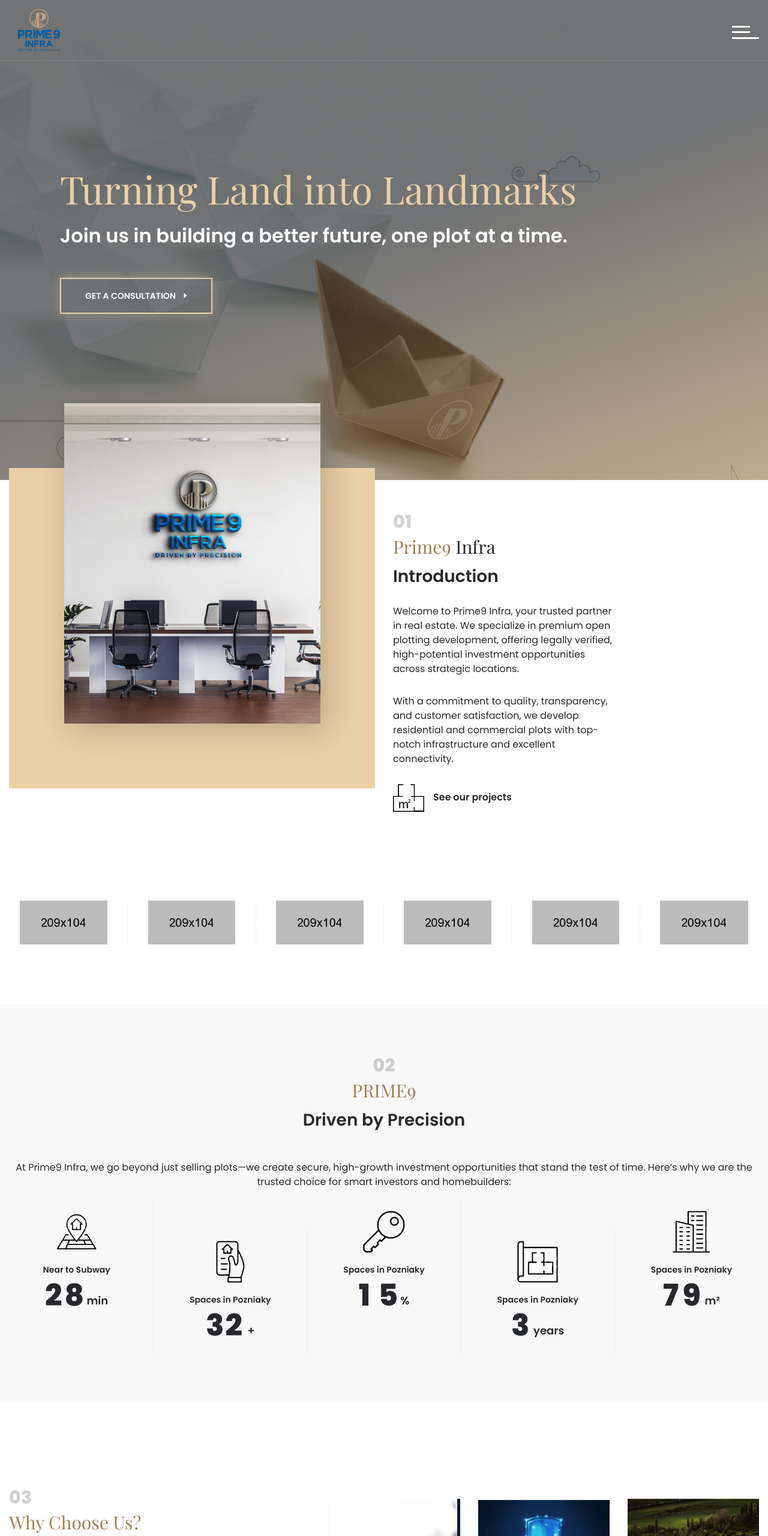
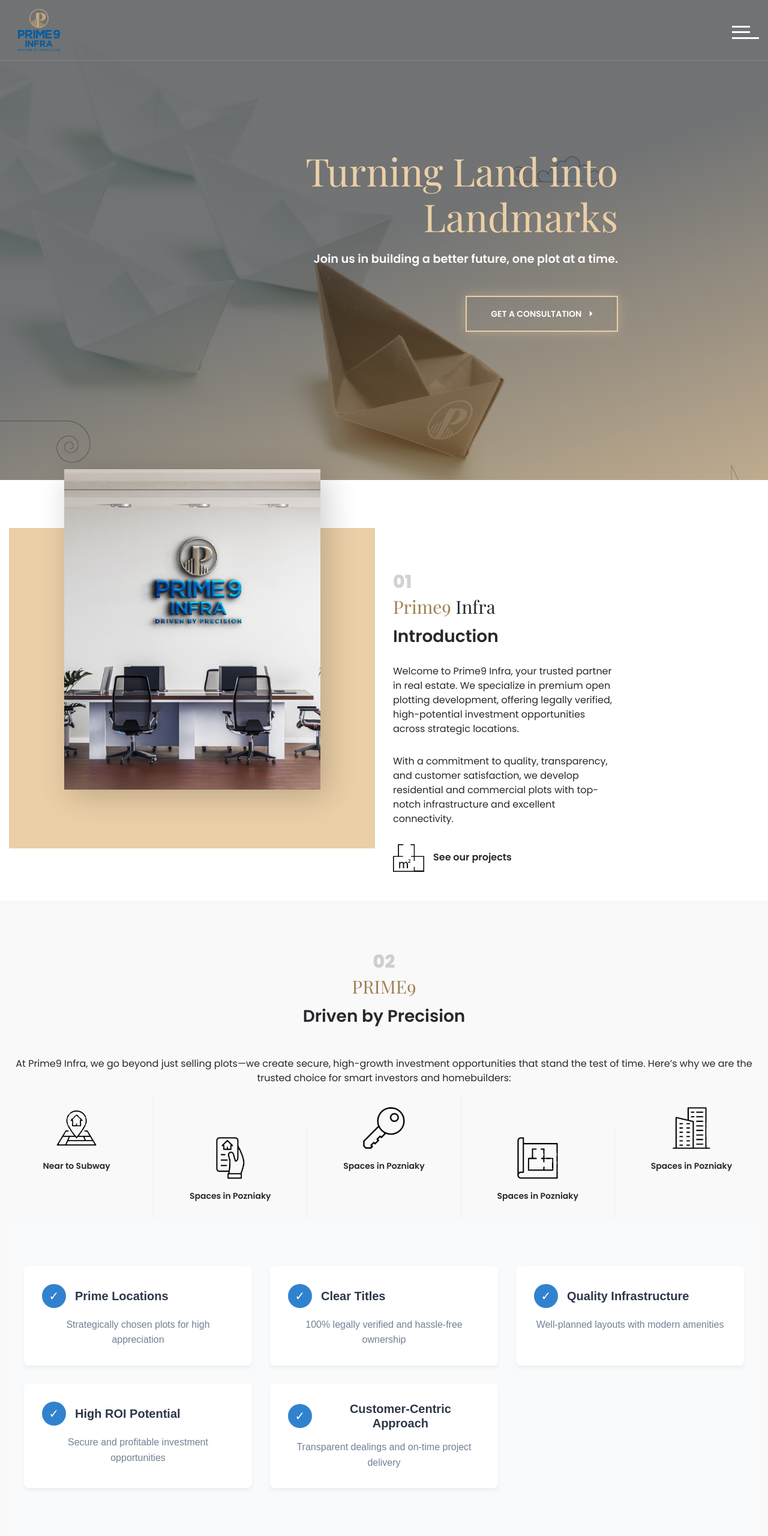
Before and after one commit to satyanarayana8179/prime9, a plain HTML site: page index.html in a window 1280 px wide. Shown: the top 2560 px of the page at 60% size. Drawn offline with nearby package versions, Linux system fonts and the light colour scheme.

Commit message:
latest12

```diff
--- a/css/style.css
+++ b/css/style.css
@@ -744,7 +744,7 @@ button[type=submit] {
   color: white;
   text-decoration: none;
   font-weight: 600;
-  padding: 10px 5px;
+  padding: 5px 0px;
 }
 
 .navbar .menu ul li a:hover {
@@ -1047,6 +1047,61 @@ button[type=submit] {
   color: #ebcfa7;
 }
 
+/* Add these classes to your slides */
+.slider-container .swiper-slide.slide-right .container {
+  text-align: right;
+  padding-right: 100px;
+  padding-left: 0;
+  margin-left: auto;
+}
+
+.slider-container .swiper-slide.slide-left .container {
+  text-align: left;
+  padding-left: 100px;
+  padding-right: 0;
+}
+
+/* Fix button alignment */
+.slider-container .swiper-slide.slide-right .container a {
+  float: right;
+}
+
+/* Add these styles to your existing CSS */
+.slider-container .swiper-slide .container {
+  width: 100%;
+  max-width: 800px; /* Optional: set maximum width */
+}
+
+/* Right-aligned slides */
+.slider-container .swiper-slide.slide-right .container {
+  margin-left: auto;
+  padding-right: 10px; /* Reduced from 100px for better proportion */
+  padding-left: 0;
+}
+
+/* Left-aligned slide */
+.slider-container .swiper-slide.slide-left .container {
+  margin-right: auto;
+  padding-left: 10px; /* Reduced from 100px for better proportion */
+  padding-right: 0;
+}
+
+/* Responsive text sizing */
+.slider-container .swiper-slide .container h1 {
+  font-size: 3.5vw; /* Reduced from 5vw */
+  line-height: 1.2;
+}
+
+.slider-container .swiper-slide .container h2 {
+  font-size: 1.2rem;
+  margin-bottom: 30px;
+}
+
+/* Button adjustments */
+.slider-container .swiper-slide .container a {
+  font-size: 13px;
+  padding: 0 30px;
+}
 
 
 /* PAGE HEADER */
--- a/index.html
+++ b/index.html
@@ -137,48 +137,37 @@
   <header class="slider">
     <div class="slider-container">
       <div class="swiper-wrapper">
-        <div class="swiper-slide" data-background="images/slide01.jpg" data-stellar-background-ratio="1.15">
+        <!-- Slide 01 - Right Aligned -->
+        <div class="swiper-slide slide-right" data-background="images/slide01.jpg" data-stellar-background-ratio="1.15">
           <div class="container">
             <h1>Turning Land into Landmarks</h1>
             <h2>Join us in building a better future, one plot at a time.</h2>
             <a href="#">GET A CONSULTATION <i class="fas fa-caret-right"></i></a>
+          </div>
+        </div>
 
-          </div>
-          <!-- end container -->
-        </div>
-        <!-- end swiper-slide -->
-        <div class="swiper-slide" data-background="images/slide02.jpg" data-stellar-background-ratio="1.15">
+        <!-- Slide 02 - Right Aligned -->
+        <div class="swiper-slide slide-right" data-background="images/slide02.jpg" data-stellar-background-ratio="1.15">
           <div class="container">
             <h1>Turning Land into Landmarks</h1>
             <h2>Join us in building a better future, one plot at a time.</h2>
             <a href="#">GET A CONSULTATION <i class="fas fa-caret-right"></i></a>
+          </div>
+        </div>
 
-          </div>
-          <!-- end container -->
-        </div>
-        <!-- end swiper-slide -->
-        <div class="swiper-slide" data-background="images/slide03.jpg" data-stellar-background-ratio="1.15">
+        <!-- Slide 03 - Left Aligned -->
+        <div class="swiper-slide slide-left" data-background="images/slide03.jpg" data-stellar-background-ratio="1.15">
           <div class="container">
             <h1>Turning Land into Landmarks</h1>
             <h2>Join us in building a better future, one plot at a time.</h2>
             <a href="#">GET A CONSULTATION <i class="fas fa-caret-right"></i></a>
-
           </div>
-          <!-- end container -->
         </div>
-        <!-- end swiper-slide -->
       </div>
-      <!-- Add Pagination -->
-      <div class="inner-elements">
-
-        <!-- end container -->
-      </div>
-      <!-- end inner-elements -->
     </div>
-    <!-- end slider-container -->
   </header>
   <!-- end slider -->
-  <section class="intro">
+  <section class="intro" style="margin-top: 100px;">
     <div class="container">
       <div class="row align-items-center">
         <div class="col-lg-6">
@@ -210,51 +199,7 @@
     </div>
     <!-- end container -->
   </section>
-  <!-- end intro -->
-  <section class="logos">
-    <div class="container">
-      <div class="row">
-        <div class="col-lg-2 col-md-4 col-sm-6 col-6 wow fadeInUp" data-wow-delay="0s">
-          <figure> <img src="images/logo01.jpg" alt="Image">
-            <h6>TABLE</h6>
-          </figure>
-        </div>
-        <!-- end col-2 -->
-        <div class="col-lg-2 col-md-4 col-sm-6 col-6 wow fadeInUp" data-wow-delay="0.05s">
-          <figure> <img src="images/logo02.jpg" alt="Image">
-            <h6>PLANE</h6>
-          </figure>
-        </div>
-        <!-- end col-2 -->
-        <div class="col-lg-2 col-md-4 col-sm-6 col-6 wow fadeInUp" data-wow-delay="0.10s">
-          <figure> <img src="images/logo03.jpg" alt="Image">
-            <h6>CONNECT</h6>
-          </figure>
-        </div>
-        <!-- end col-2 -->
-        <div class="col-lg-2 col-md-4 col-sm-6 col-6 wow fadeInUp" data-wow-delay="0.15s">
-          <figure> <img src="images/logo04.jpg" alt="Image">
-            <h6>GLASSES</h6>
-          </figure>
-        </div>
-        <!-- end col-2 -->
-        <div class="col-lg-2 col-md-4 col-sm-6 col-6 wow fadeInUp" data-wow-delay="0.20s">
-          <figure> <img src="images/logo05.jpg" alt="Image">
-            <h6>PIXEL</h6>
-          </figure>
-        </div>
-        <!-- end col-2 -->
-        <div class="col-lg-2 col-md-4 col-sm-6 col-6 wow fadeInUp" data-wow-delay="0.25s">
-          <figure> <img src="images/logo06.jpg" alt="Image">
-            <h6>ATTACH</h6>
-          </figure>
-        </div>
-        <!-- end col-2 -->
-      </div>
-      <!-- end row -->
-    </div>
-    <!-- end container -->
-  </section>
+
   <!-- end logos -->
   <section class="benefits">
     <div class="container">
@@ -269,35 +214,108 @@
         <div class="col wow fadeInUp" data-wow-delay="0s">
           <figure> <img src="images/icon-benefits01.png" alt="Image"> <b></b> </figure>
           <h6>Near to Subway</h6>
-          <span class="odometer" data-count="28" data-status="yes">0</span> <span class="extra">min</span>
+
         </div>
         <!-- end col -->
         <div class="col wow fadeInUp" data-wow-delay="0.05s">
           <figure> <img src="images/icon-benefits02.png" alt="Image"> <b></b> </figure>
           <h6>Spaces in Pozniaky</h6>
-          <span class="odometer" data-count="32" data-status="yes">0</span> <span class="extra">+</span>
+
         </div>
         <!-- end col -->
         <div class="col wow fadeInUp" data-wow-delay="0.10s">
           <figure> <img src="images/icon-benefits03.png" alt="Image"> <b></b> </figure>
           <h6>Spaces in Pozniaky</h6>
-          <span class="odometer" data-count="15" data-status="yes">0</span> <span class="extra">%</span>
+
         </div>
         <!-- end col -->
         <div class="col wow fadeInUp" data-wow-delay="0.15s">
           <figure> <img src="images/icon-benefits04.png" alt="Image"> <b></b> </figure>
           <h6>Spaces in Pozniaky</h6>
-          <span class="odometer" data-count="3" data-status="yes">0</span> <span class="extra">years</span>
+
         </div>
         <!-- end col -->
         <div class="col wow fadeInUp" data-wow-delay="0.20s">
           <figure> <img src="images/icon-benefits05.png" alt="Image"> <b></b> </figure>
           <h6>Spaces in Pozniaky</h6>
-          <span class="odometer" data-count="79" data-status="yes">0</span> <span class="extra">m²</span>
+
         </div>
         <!-- end col -->
       </div>
       <!-- end row -->
+
+      <section style="padding: 80px 20px; background-color: #f9fafb; font-family: 'Arial', sans-serif;">
+        <div style="max-width: 1200px; margin: 0 auto;">
+
+
+          <div style="display: grid; grid-template-columns: repeat(auto-fit, minmax(300px, 1fr)); gap: 30px;">
+            <!-- Prime Locations -->
+            <div style="background: white; padding: 30px; border-radius: 8px; box-shadow: 0 4px 6px rgba(0, 0, 0, 0.05);">
+              <div style="display: flex; gap: 15px; align-items: center; margin-bottom: 15px;">
+                <div style="background: #3182ce; width: 40px; height: 40px; border-radius: 50%; display: flex; align-items: center; justify-content: center;">
+                  <span style="color: white; font-size: 20px;">✓</span>
+                </div>
+                <h3 style="font-size: 20px; color: #2d3748; margin: 0;">Prime Locations</h3>
+              </div>
+              <p style="color: #718096; line-height: 1.6; margin: 0;">
+                Strategically chosen plots for high appreciation
+              </p>
+            </div>
+
+            <!-- Clear Titles -->
+            <div style="background: white; padding: 30px; border-radius: 8px; box-shadow: 0 4px 6px rgba(0, 0, 0, 0.05);">
+              <div style="display: flex; gap: 15px; align-items: center; margin-bottom: 15px;">
+                <div style="background: #3182ce; width: 40px; height: 40px; border-radius: 50%; display: flex; align-items: center; justify-content: center;">
+                  <span style="color: white; font-size: 20px;">✓</span>
+                </div>
+                <h3 style="font-size: 20px; color: #2d3748; margin: 0;">Clear Titles</h3>
+              </div>
+              <p style="color: #718096; line-height: 1.6; margin: 0;">
+                100% legally verified and hassle-free ownership
+              </p>
+            </div>
+
+            <!-- Quality Infrastructure -->
+            <div style="background: white; padding: 30px; border-radius: 8px; box-shadow: 0 4px 6px rgba(0, 0, 0, 0.05);">
+              <div style="display: flex; gap: 15px; align-items: center; margin-bottom: 15px;">
+                <div style="background: #3182ce; width: 40px; height: 40px; border-radius: 50%; display: flex; align-items: center; justify-content: center;">
+                  <span style="color: white; font-size: 20px;">✓</span>
+                </div>
+                <h3 style="font-size: 20px; color: #2d3748; margin: 0;">Quality Infrastructure</h3>
+              </div>
+              <p style="color: #718096; line-height: 1.6; margin: 0;">
+                Well-planned layouts with modern amenities
+              </p>
+            </div>
+
+            <!-- High ROI Potential -->
+            <div style="background: white; padding: 30px; border-radius: 8px; box-shadow: 0 4px 6px rgba(0, 0, 0, 0.05);">
+              <div style="display: flex; gap: 15px; align-items: center; margin-bottom: 15px;">
+                <div style="background: #3182ce; width: 40px; height: 40px; border-radius: 50%; display: flex; align-items: center; justify-content: center;">
+                  <span style="color: white; font-size: 20px;">✓</span>
+                </div>
+                <h3 style="font-size: 20px; color: #2d3748; margin: 0;">High ROI Potential</h3>
+              </div>
+              <p style="color: #718096; line-height: 1.6; margin: 0;">
+                Secure and profitable investment opportunities
+              </p>
+            </div>
+
+            <!-- Customer-Centric Approach -->
+            <div style="background: white; padding: 30px; border-radius: 8px; box-shadow: 0 4px 6px rgba(0, 0, 0, 0.05);">
+              <div style="display: flex; gap: 15px; align-items: center; margin-bottom: 15px;">
+                <div style="background: #3182ce; width: 40px; height: 40px; border-radius: 50%; display: flex; align-items: center; justify-content: center;">
+                  <span style="color: white; font-size: 20px;">✓</span>
+                </div>
+                <h3 style="font-size: 20px; color: #2d3748; margin: 0;">Customer-Centric Approach</h3>
+              </div>
+              <p style="color: #718096; line-height: 1.6; margin: 0;">
+                Transparent dealings and on-time project delivery
+              </p>
+            </div>
+          </div>
+        </div>
+      </section>
     </div>
     <!-- end container -->
   </section>
```
